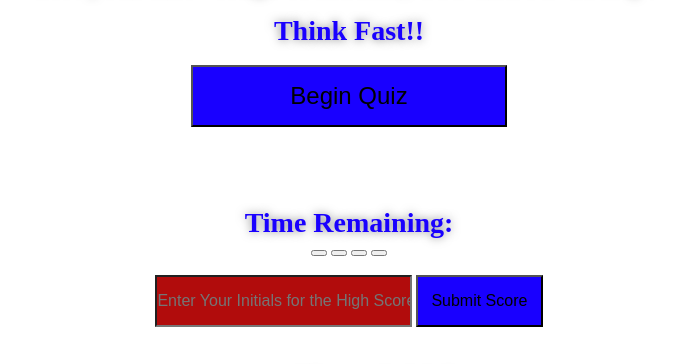
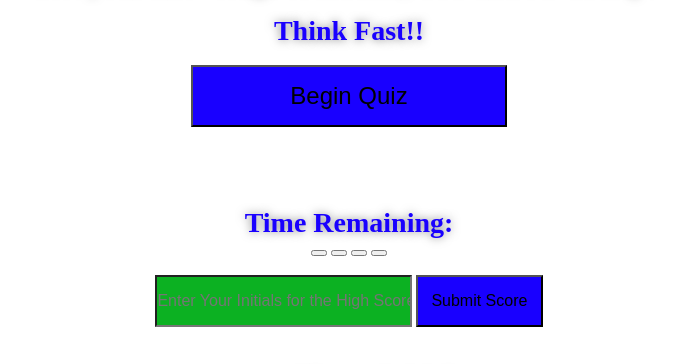
Before and after one commit to ebront08/codingquiz1, a plain HTML site: page index.html in a window 1280 px wide. Shown: the part 159-523 px from the top of the page, without its empty margins (326-1023 px from the left). Drawn offline with Linux system fonts and the light colour scheme.

Commit message:
changing colors

```diff
--- a/Assets/style.css
+++ b/Assets/style.css
@@ -1,9 +1,9 @@
 :root {
   background-color: (whitesmoke
   );
-  --primary-color: dark blue;
+  --primary-color: dark rgb(0, 255, 34);
   --secondary-color: rgb(25, 0, 255);
-  --tertiary-color: rgb(177, 12, 12);
+  --tertiary-color: rgb(12, 177, 34);
 }
 
 h1 {
```
